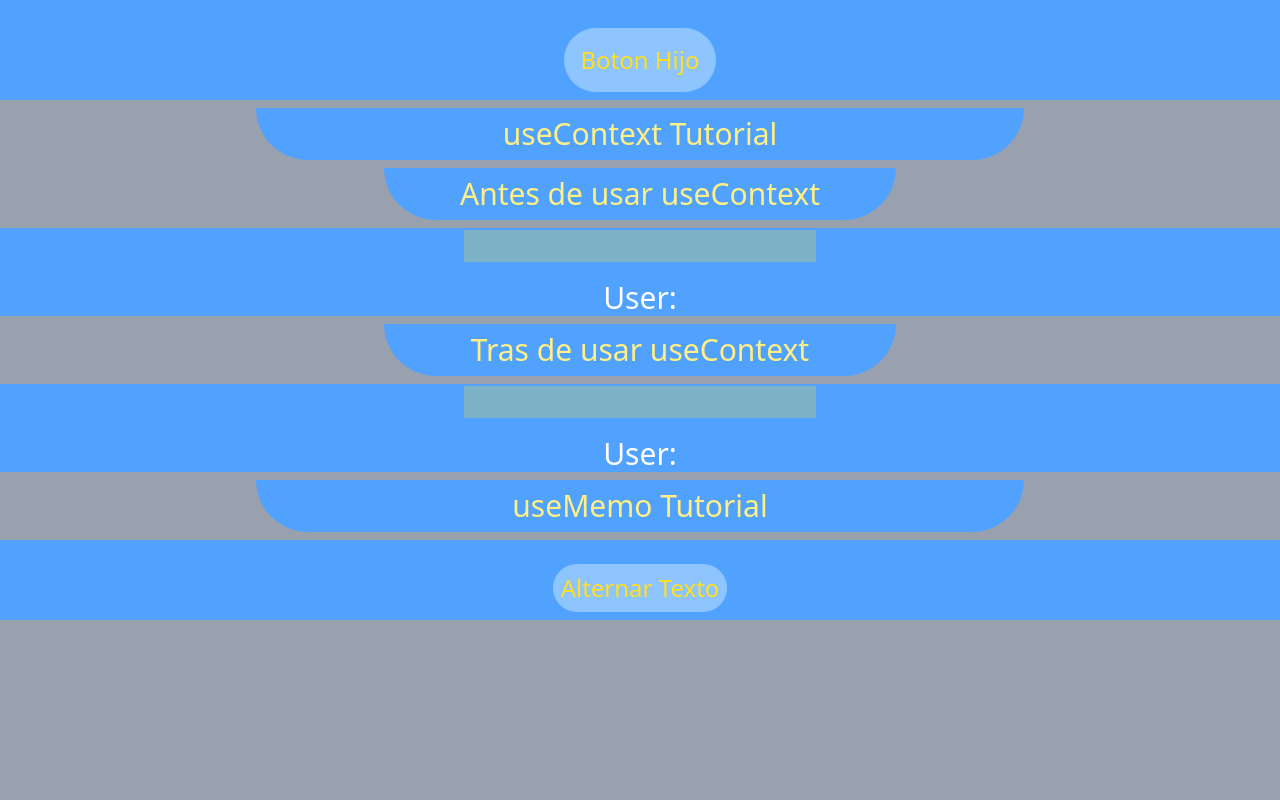
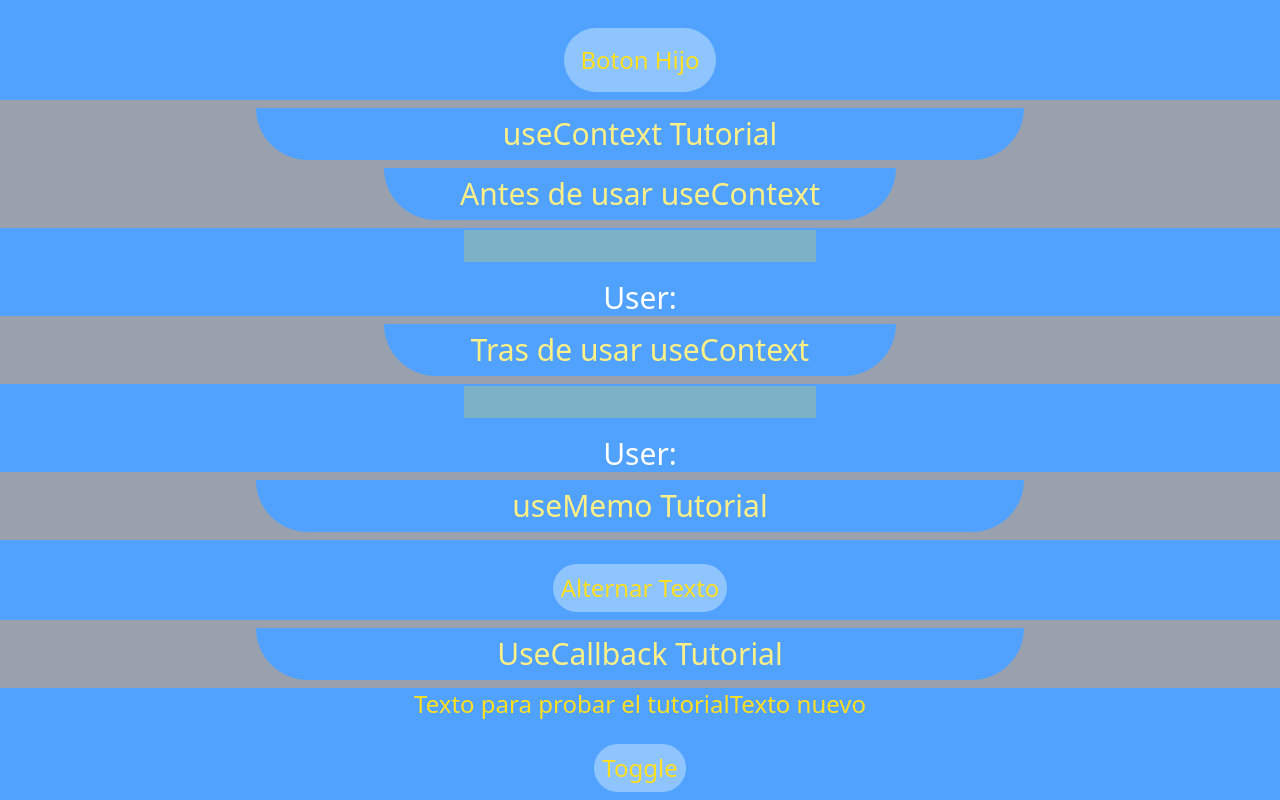
Before and after one commit to DamianNimoJarquez/PruebasReactHooks, a React (Vite) app: page / in a window 1280 px wide. Shown: the part 1180-1980 px from the top of the page. Before the commit the page ends 1800 px from the top, so only its background shows below. Built offline with nearby package versions, Linux system fonts and the light colour scheme; no server answers.

Commit message:
Terminado useCallback Tutorial

```diff
--- a/src/App.tsx
+++ b/src/App.tsx
@@ -1,3 +1,4 @@
+import CallbackTutorial from "./assets/hooks/usecallback/CallbackTutorial"
 import UseContextsTutorial from "./assets/hooks/usecontext/UseContextsTutorial"
 import EffectsTutorial from "./assets/hooks/useeffects/EffectsTutorial"
 import ImperativeHandleTutorial from "./assets/hooks/useimperativehandles/ImperativeHandleTutorial"
@@ -21,6 +22,7 @@ function App() {
     <ImperativeHandleTutorial />
     <UseContextsTutorial />
     <MemoTutorial />
+    <CallbackTutorial />
     </>
   )
 }
--- a/src/assets/hooks/useLayoutEffects/LayoutEffectTutoria.tsx
+++ b/src/assets/hooks/useLayoutEffects/LayoutEffectTutoria.tsx
@@ -13,7 +13,7 @@ const LayoutEffectTutorial = () => {
         <>
         <Cabecera titulo="UseLayoutEffect Tutorial" />
         <div className="contenidoUseState">
-            <input className="inputs" value={"Nombre"} ref={inputRef} />
+            <input className="inputs" onChange={()=>{}} value={"Nombre"} ref={inputRef} />
         </div>
         </>
      );
--- /dev/null
+++ b/src/assets/hooks/usecallback/CallBackTutorialChidl.tsx
@@ -0,0 +1,17 @@
+import { useEffect } from "react";
+interface promps{
+    returnComentario: (value: string) => string
+}
+
+const CallbackTutorialChild = ({returnComentario}: promps) => {
+    useEffect(()=>{
+        console.log("Función Llamada");
+    },[returnComentario])
+    return (
+        <>
+        <p>{returnComentario("Texto nuevo")}</p>
+        </>
+     );
+}
+
+export default CallbackTutorialChild;
--- /dev/null
+++ b/src/assets/hooks/usecallback/CallbackTutorial.tsx
@@ -0,0 +1,32 @@
+import { useCallback, useState } from "react";
+import Cabecera, { SubCabecera } from "../../Components/Cabeceras";
+import CallbackTutorialChild from "./CallBackTutorialChidl";
+
+const CallbackTutorial = () => {
+    const [toggle, setToggle] = useState<boolean>(false);
+    const [data, setData] = useState<string>("Texto para probar el tutorial");
+
+    // const returnComentario = (name:string) =>{
+    //     return data + name;
+    // }
+    const returnComentarioCallback = useCallback((name:string) =>{
+        return data + name;
+    }, [data])
+
+    return (
+        <>
+        <Cabecera titulo="UseCallback Tutorial" />
+        <div className="contenidoUseState">
+            <CallbackTutorialChild returnComentario={returnComentarioCallback} />
+            <button onClick={()=>setToggle(!toggle)}
+            className="botonesUS">
+                {" "}
+                Toggle
+            </button>
+            {toggle && <h3 className="text-3xl text-white">Toggle</h3>}
+        </div>
+        </>
+     );
+}
+
+export default CallbackTutorial;
```
Also changed, not shown: src/assets/documentation/CodesUseCallback.md (added), 1 other file (tests, documents, lock files or other folders).
